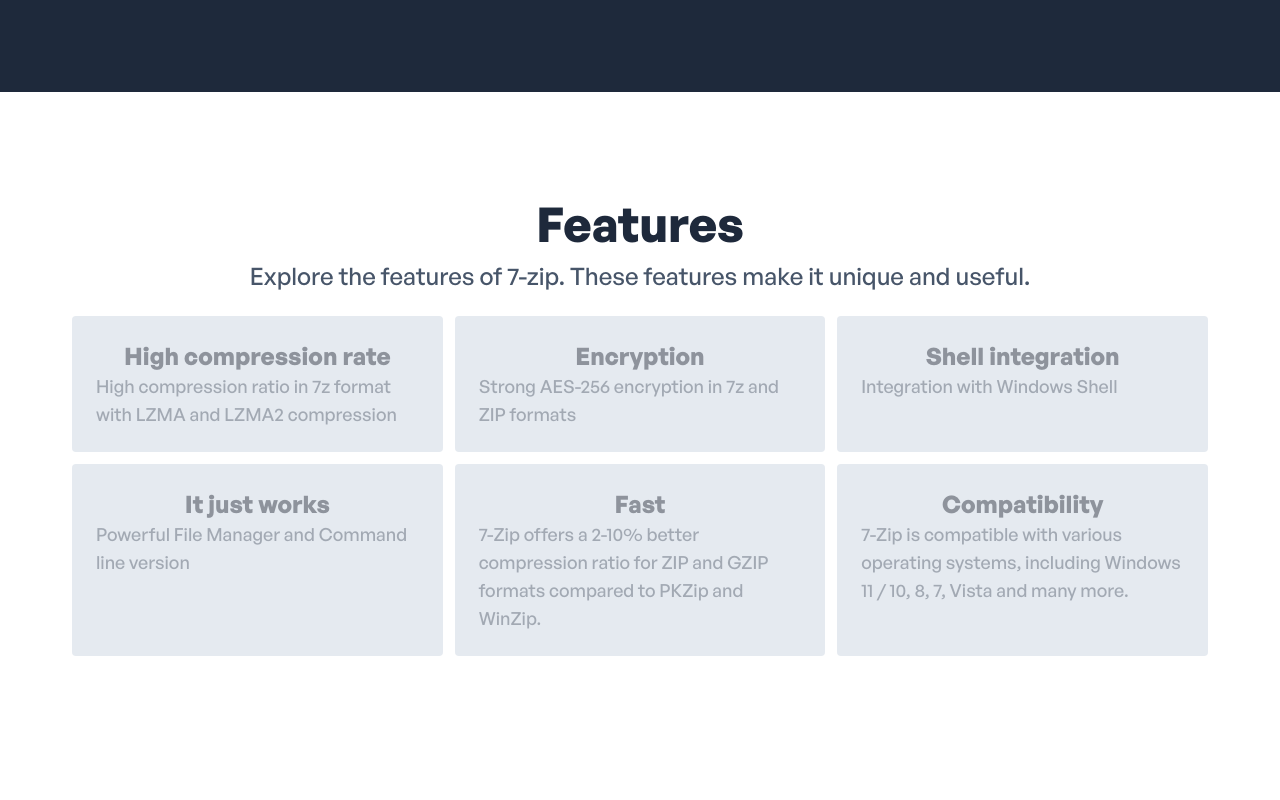
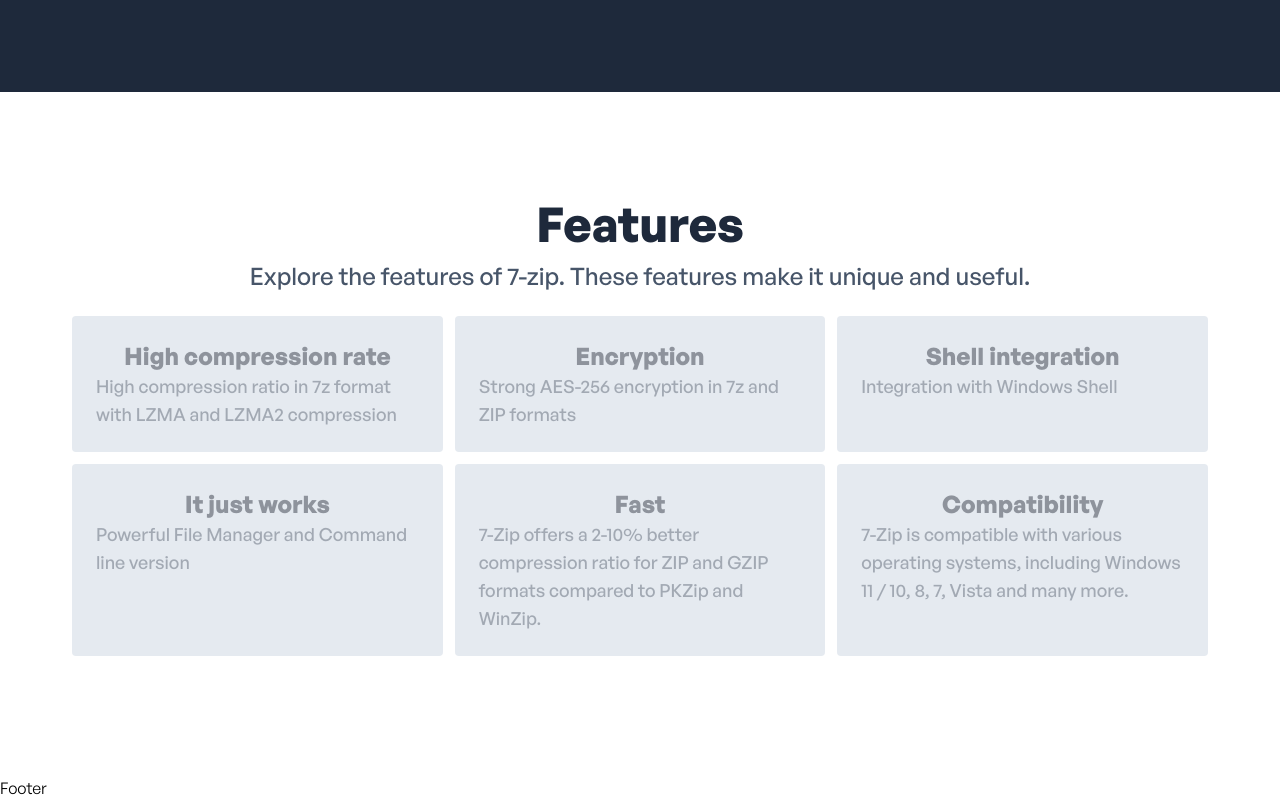
Before and after one commit to Code-Beaker/seven-zip-web, a React (Vite) app in the folder app/: page / in a window 1280 px wide. Shown: the part 1386-2186 px from the top of the page. Before the commit the page ends 2162 px from the top, so only its background shows below. Built offline with nearby package versions, Linux system fonts and the light colour scheme.

Commit message:
created footer file

```diff
--- a/app/src/App.jsx
+++ b/app/src/App.jsx
@@ -5,6 +5,7 @@ import NavBar from "./components/NavBar";
 import Hero from "./components/Hero";
 import TopBanner from "./components/TopBanner";
 import Content from "./components/Content";
+import Footer from "./components/Footer";
 
 const App = () => {
   return (
@@ -13,6 +14,7 @@ const App = () => {
       <NavBar />
       <Hero />
       <Content />
+      <Footer />
     </>
   );
 };
--- /dev/null
+++ b/app/src/components/Footer.jsx
@@ -0,0 +1,7 @@
+import React from "react";
+
+const Footer = () => {
+  return <div>Footer</div>;
+};
+
+export default Footer;
```
